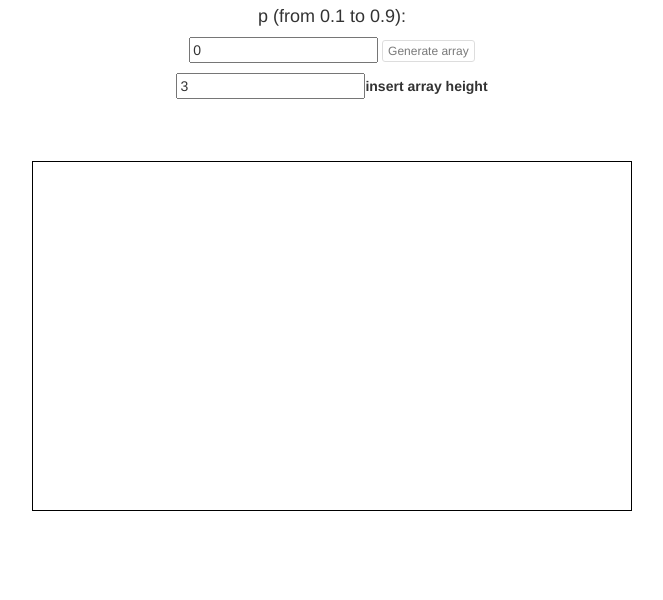
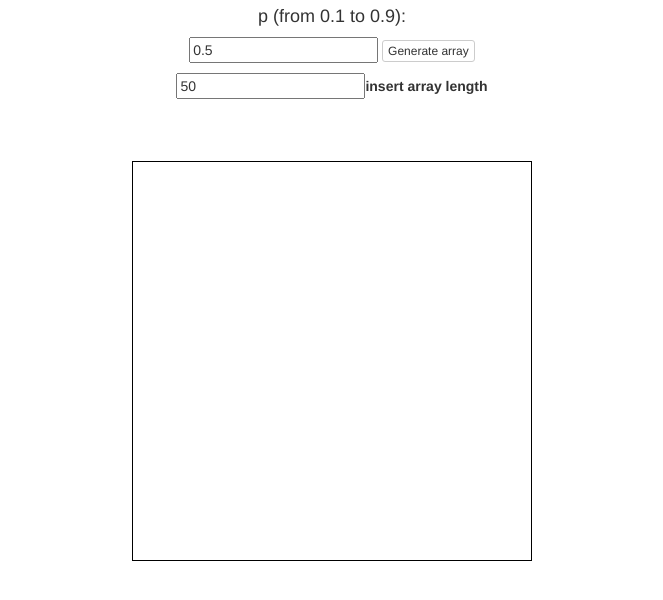
Before and after one commit to Eukenich/Eukenich.github.io, a plain HTML site: page index.html in a window 1280 px wide. Shown: the part 56-656 px from the top of the page, without its empty margins (308-971 px from the left). Drawn offline with nearby package versions, Linux system fonts and the light colour scheme; some packages are replaced by stand-ins of ours; a script that the page names is missing.

Commit message:
add resize

```diff
--- a/index.html
+++ b/index.html
@@ -18,11 +18,11 @@
     <h2>Percolation</h2>
     <div><h4> p (from 0.1 to 0.9):</h4>
         <input ng-model="delimiter">
-        <button class="btn btn-default btn-xs" ng-click="generateMas()" ng-disabled="delimiter==0">Generate array</button>
+        <button class="btn btn-default btn-xs" ng-click="arraySize=arrayHeight;generateMas();" ng-disabled="delimiter==0">Generate array</button>
     </div>
 
     <div style="margin-top: 10px">
-        <input ng-model="arrayHeight"><label>insert array height</label>
+        <input ng-model="arrayHeight"><label>insert array length</label>
     </div>
 <!--
     <ul class="chart" style="width:{{width}}px; height:{{height}}px;">
@@ -38,11 +38,11 @@
     <!--{{masUl|json}}-->
     <ul class="chart" style="width:{{width}}px; height:{{height}}px;">
 
-        <div class="y" style="width:{{height}}px;">{{yAxis}}</div>
-        <div class="x">{{xAxis}}</div>
+        <div class="y" style="width:{{height}}px;"></div>
+        <div class="x"></div>
 
         <li ng-repeat="dot in masUl" class="dot"
-            style=" top:{{dot.yAxis*100}}px; left:{{dot.xAxis*100}}px;"></li>
+            style=" bottom:{{dot.yAxis*height/arraySize*0.9}}px; left:{{dot.xAxis*height/arraySize*0.9}}px;"></li>
 
     </ul>
 
--- a/index.js
+++ b/index.js
@@ -4,11 +4,9 @@
 angular.module('graphApp', ['ui.bootstrap.modal'])
     .controller('graphController', function ($scope) {
 
-        $scope.width = 600;
-        $scope.height = 350;
-        /*  $scope.yAxis = 'Sales';
-         $scope.xAxis = '2014';*/
-        $scope.delimiter = 0
+        $scope.width = 400;
+        $scope.height = 400;
+        $scope.delimiter = 0.5
         $scope.data = [
             {
                 label: 'January',
@@ -58,23 +56,20 @@ angular.module('graphApp', ['ui.bootstrap.modal'])
                 value: 342
             }
         ];
-        $scope.arrayHeight = 3
-        // Find Maximum X & Y Axis Values - this is used to position the data as a percentage of the maximum
-
+        $scope.arrayHeight = 50
+        $scope.arraySize=0
 
         var arrLength = $scope.data.length;
         for (var i = 0; i < arrLength; i++) {
-            // Find Maximum X Axis Value
-            if ($scope.data[i].value > $scope.max)
+           if ($scope.data[i].value > $scope.max)
                 $scope.max = $scope.data[i].value;
         }
 
-        //console.log('this is ulp -->',ulp.indexOf('2'))
         $scope.generateMas = function () {
             $scope.max = 0;
             $scope.ulp = []
             $scope.masUl = []
-            var n = $scope.arrayHeight, maxUl = 0;
+            var n = $scope.arraySize, maxUl = 0;
             n++
             var masU = [], masUl = [];
             var ulp = $scope.ulp
@@ -97,9 +92,7 @@ angular.module('graphApp', ['ui.bootstrap.modal'])
                             masU[i][j] = 1;
                             if (masUl[i - 1][j] && masUl[i][j - 1]) {
                                 masUl[i][j] = Math.min(masUl[i - 1][j], masUl[i][j - 1])
-                             //   console.log('ulp before splice -->', ulp)
                                 ulp.splice(1, ulp.indexOf(Math.max.apply(null, ulp)), masUl[i][j])
-                               // console.log('ulp after splice --->', ulp)
                             }
                             else {
                                 if (masUl[i - 1][j] || masUl[i][j - 1]) {
@@ -118,26 +111,18 @@ angular.module('graphApp', ['ui.bootstrap.modal'])
 
             $scope.masU = masU
 
-            for (i = 0; i < n; i++)
-                console.log('mas[', i, '] --->', masU[i], 'masUl[', i, ']---->', masUl[i])
-            //  $scope.masUl = masUl
-
+  /*          for (i = 0; i < n; i++)
+                console.log('mas[', i, '] --->', masU[i], 'masUl[', i, ']---->', masUl[i])*/
             for (i = 1; i < n; i++) {
                 for (j = 1; j < n; j++) {
-
                     if (masUl[i][j]) {
                         var dot = {}
-                       // console.log('this is masUl[',i,'][,',j,'] --> ',masUl[i][j])
-
                         dot.xAxis = j
                         dot.yAxis = i
                         $scope.masUl.push(dot)
                     }
-
                 }
             }
-            //console.log('this is ulp -->',$scope.ulp.indexOf('2'))
-            //console.log('this is masUl dots ---> ', $scope.masUl)
         }
 
 
```
